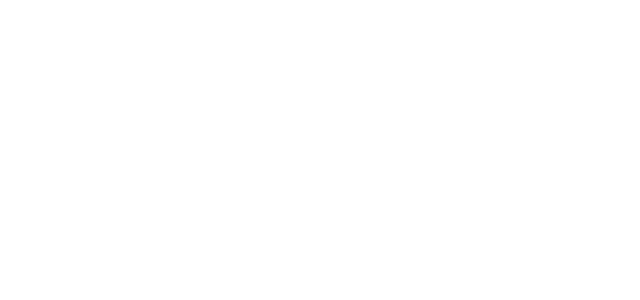
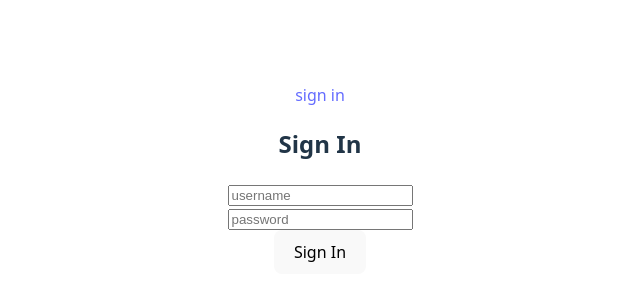
Before and after one commit to KareemSab278/ChatApp, a React (Vite) app in the folder frontend/: page /signin in a window 1280 px wide. Before the commit this address had no page. Shown: the part 222-522 px from the top of the page, without its empty margins (320-960 px from the left). Built offline with nearby package versions, Linux system fonts and the light colour scheme.

Commit message:
i added a sign in page but still no functinoality to it yet. much work to do but will get on it tomorrow

```diff
--- a/frontend/app.js
+++ b/frontend/app.js
@@ -62,7 +62,6 @@
 
   } catch (e) {
     console.error(e.message);
-    // console.error("failed to send message")
   }
 }
 
@@ -94,4 +93,14 @@
   setMessage("");
 };
 
-export default {getMessages, getChats, getUsers, messagesByChatId, sendNewMessage}
+
+export async function signInUser(id, password){
+  try{
+
+  }
+  catch(e){
+    console.error(e.message)
+  }
+}
+
+export default {getMessages, getChats, getUsers, messagesByChatId, sendNewMessage, signInUser}
--- a/frontend/src/App.jsx
+++ b/frontend/src/App.jsx
@@ -3,6 +3,7 @@
 import NavBar from "./components/NavBar";
 import "./styles/App.css";
 import { BrowserRouter as Router, Route, Routes } from "react-router-dom";
+import SignIn from "./pages/SignIn";
 
 function App() {
   return (
@@ -11,8 +12,10 @@
     <NavBar />
       <Routes>
         <Route path = "/" element = {<HomePage/>}/>
+        <Route path = "/signin" element = {<SignIn/>}/>
         {/* <Route path = "/Chats" element = {<ChatPage/>}/>*/}
-        <Route path="/Chats/:chatId" element={<ChatPage />} />
+        <Route path="/Chats/:chatId" element={<ChatPage />}
+        />
         </Routes>
         </Router>
     </>
--- a/frontend/src/components/NavBar.jsx
+++ b/frontend/src/components/NavBar.jsx
@@ -6,6 +6,7 @@
         <nav>
             {/* <Link to='/'> Users | </Link>
             <Link to='/Chats'>  Chat </Link> */}
+            <Link to='/signin'>  sign in </Link>
             </nav>
         </>
     );
--- /dev/null
+++ b/frontend/src/pages/SignIn.jsx
@@ -0,0 +1,48 @@
+import React, { useState } from "react";
+// import { signInUser } from "../app";
+import { useNavigate } from "react-router-dom";
+
+const SignIn = () => {
+  const [username, setUsername] = useState("");
+  const [password, setPassword] = useState("");
+  const [error, setError] = useState("");
+  const navigate = useNavigate();
+
+  const handleSubmit = async (e) => {
+    e.preventDefault();
+    try {
+      const signedInUser = await signInUser({ username, password });
+      alert(`Welcome, ${signedInUser.username}`);
+      // Navigate to Jobs page and pass the manager object
+      navigate("/chats", { state: { signedInUser } });
+    } catch (err) {
+      setError(err.message);
+    }
+  };
+
+  return (
+    <div className="signin">
+      <h2>Sign In</h2>
+      <form onSubmit={handleSubmit}>
+        <input
+          type="text"
+          placeholder="username"
+          value={username}
+          onChange={(e) => setUsername(e.target.value)}
+        />
+        <br />
+        <input
+          type="password"
+          placeholder="password"
+          value={password}
+          onChange={(e) => setPassword(e.target.value)}
+        />
+        <br />
+        {error && <p style={{ color: "red" }}>{error}</p>}
+        <button type="submit">Sign In</button>
+      </form>
+    </div>
+  );
+};
+
+export default SignIn;
```
